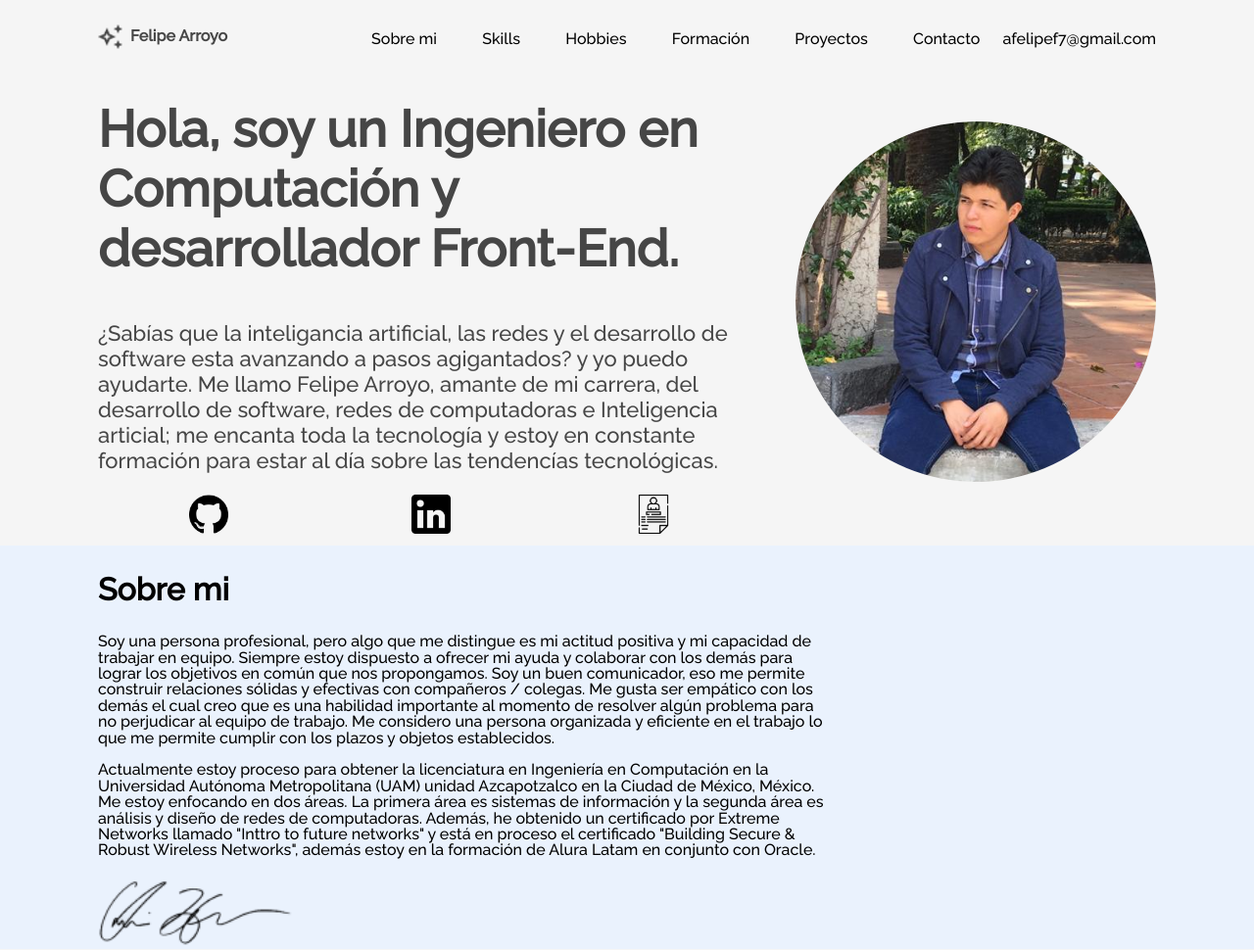
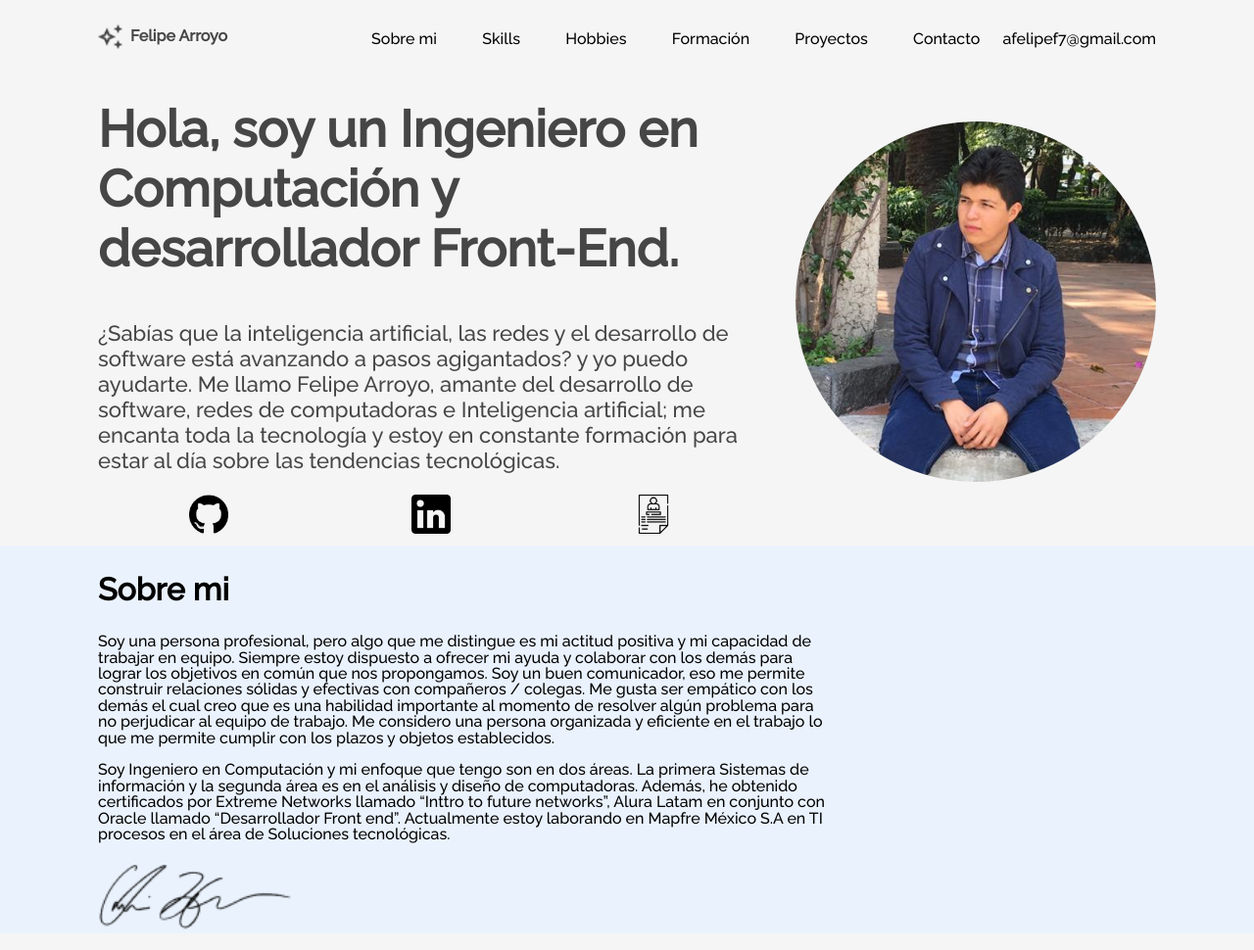
Before and after one commit to kmn04MX/miPortaafolio, a plain HTML site: page docs/index.html in a window 1280 px wide. Shown: the top 970 px of the page at 98% size. Drawn offline with Linux system fonts and the light colour scheme; files that its build step writes are made by us from their sources.

Commit message:
Actualización de información en index.html

```diff
--- a/docs/index.html
+++ b/docs/index.html
@@ -58,7 +58,7 @@
             </div>
             <div class="title__container">
                 <h2 class="title__bio">Hola, soy un Ingeniero en Computación y desarrollador Front-End.</h2>
-                <h3 class="title__subsection">¿Sabías que la inteligancia artificial, las redes y el desarrollo de software esta avanzando a pasos agigantados? y yo puedo ayudarte. Me llamo Felipe Arroyo, amante de mi carrera, del desarrollo de software, redes de computadoras e Inteligencia articial; me encanta toda la tecnología y estoy en constante formación para estar al día sobre las tendencías tecnológicas.</h3>
+                <h3 class="title__subsection">¿Sabías que la inteligencia artificial, las redes y el desarrollo de software está avanzando a pasos agigantados? y yo puedo ayudarte. Me llamo Felipe Arroyo, amante del desarrollo de software, redes de computadoras e Inteligencia artificial; me encanta toda la tecnología y estoy en constante formación para estar al día sobre las tendencias tecnológicas.</h3>
                 <ul class="title__network">
                      <!-- Pon los enlaces de tus redes sociales favoritas -->
                     <li class="title__network__item"><a target="_blank" href="https://github.com/kmn04MX"><img src="./icons/github.png" alt="Ingresa a mi GitHub"></a></li>
@@ -75,7 +75,7 @@
             <h3 class="about__title">Sobre mi</h3>
             <p class="about__paragraph">Soy una persona profesional, pero algo que me distingue es mi actitud positiva y mi capacidad de trabajar en equipo. Siempre estoy dispuesto a ofrecer mi ayuda y colaborar con los demás para lograr los objetivos en común que nos propongamos. Soy un buen comunicador, eso me permite construir relaciones sólidas y efectivas con compañeros / colegas. Me gusta ser empático con los demás el cual creo que es una habilidad importante al momento de resolver algún problema para no perjudicar al equipo de trabajo. Me considero una persona organizada y eficiente en el trabajo lo que me permite cumplir con los plazos y objetos establecidos.</p>
 
-            <p class="about__paragraph">Actualmente estoy proceso para obtener la licenciatura en Ingeniería en Computación en la Universidad Autónoma Metropolitana (UAM) unidad Azcapotzalco en la Ciudad de México, México. Me estoy enfocando en dos áreas. La primera área es sistemas de información y la segunda área es análisis y diseño de redes de computadoras. Además, he obtenido un certificado por Extreme Networks llamado "Inttro to future networks" y está en proceso el certificado "Building Secure & Robust Wireless Networks", además estoy en la formación de Alura Latam en conjunto con Oracle.</p>
+            <p class="about__paragraph">Soy Ingeniero en Computación y mi enfoque que tengo son en dos áreas. La primera Sistemas de información y la segunda área es en el análisis y diseño de computadoras. Además, he obtenido certificados por Extreme Networks llamado “Inttro to future networks”, Alura Latam en conjunto con Oracle llamado “Desarrollador Front end”. Actualmente estoy laborando en Mapfre México S.A en TI procesos en el área de Soluciones tecnológicas.</p>
             <!-- Si quieres, pon tú firma acá! -->
             <img class="about__signature" src="./img/signature.png">
         </div>
@@ -444,7 +444,7 @@
     <section class="footer">
         <div class="footer__rodape">
             <p>Desarrollado por Felipe Arroyo</p>
-            <p>2023</p>
+            <p>2024</p>
         </div>
     </section>
 
```
